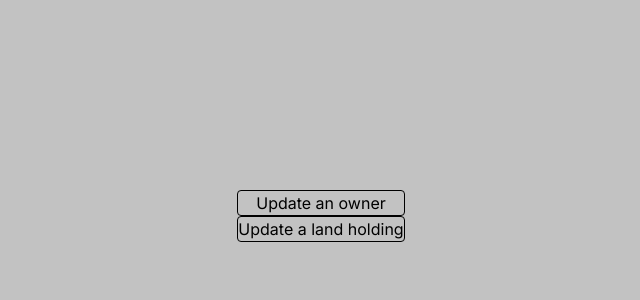
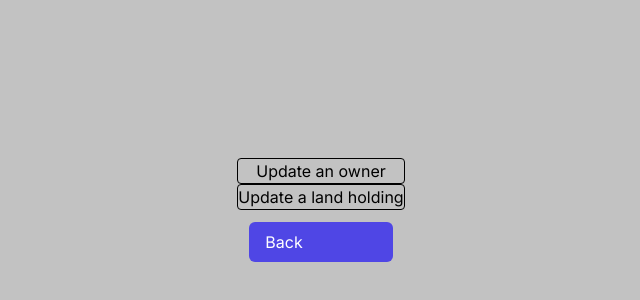
Before and after one commit to Jubliani/phoenix-task, a Next.js app: page /update in a window 1280 px wide. Shown: the part 184-484 px from the top of the page, without its empty margins (319-959 px from the left). Built offline with nearby package versions, Linux system fonts and the light colour scheme.

Commit message:
Added "back" buttons for when updating an entry

```diff
--- a/app/update/page.tsx
+++ b/app/update/page.tsx
@@ -1,6 +1,7 @@
 "use client";
 import AddOrUpdateEntry from "@/components/AddOrUpdateEntry";
 import { useState } from "react"
+import Link from "next/link";
 
 export default function Homepage() {
 
@@ -14,17 +15,26 @@ export default function Homepage() {
                     <button onClick={() => setIsUpdatingOwner(true)} className="w-full border border-solid border-black rounded">
                         Update an owner
                     </button>
-                    <button onClick={() => setIsUpdatingOwner(false)} className="w-full border border-solid border-black rounded">
+                    <button onClick={() => setIsUpdatingLand(true)} className="w-full border border-solid border-black rounded">
                         Update a land holding
                     </button>
+                    <Link href="/" className="m-3 py-2 px-4 rounded-md text-white bg-indigo-600" >Back</Link>
                 </div>
             </div>
         )}
         {isUpdatingOwner && (
             <>
-            <AddOrUpdateEntry isUpdating={true} />
+            <AddOrUpdateEntry isUpdating={true} isUpdatingOwner={true}/>
             <button onClick={() => setIsUpdatingOwner(false)} className="w-full border border-solid border-black rounded">
-                Update an owner
+                Back
+            </button>
+            </>
+        )}
+        {isUpdatingLand && (
+            <>
+            <AddOrUpdateEntry isUpdating={true} isUpdatingOwner={false}/>
+            <button onClick={() => setIsUpdatingLand(false)} className="w-full border border-solid border-black rounded">
+                Back
             </button>
             </>
         )}
--- a/components/AddOrUpdateEntry.tsx
+++ b/components/AddOrUpdateEntry.tsx
@@ -121,9 +121,9 @@ const AddOrUpdateEntry: React.FC<AddOrUpdateEntryProps> = ({isUpdating=false, is
             <button onClick={ RemoveLandForm } className="m-3 py-2 px-4 rounded-md text-white bg-indigo-600">
                 Remove Land Holding
             </button>
+            <Link href="/" className="m-3 py-2 px-4 rounded-md text-white bg-indigo-600" >Back</Link>
             </>
         )}
-        <Link href="/" className="m-3 py-2 px-4 rounded-md text-white bg-indigo-600" >Back</Link>
         </div>
     )
 }
```
Also changed, not shown: pages/api/fetchData.ts (added).
